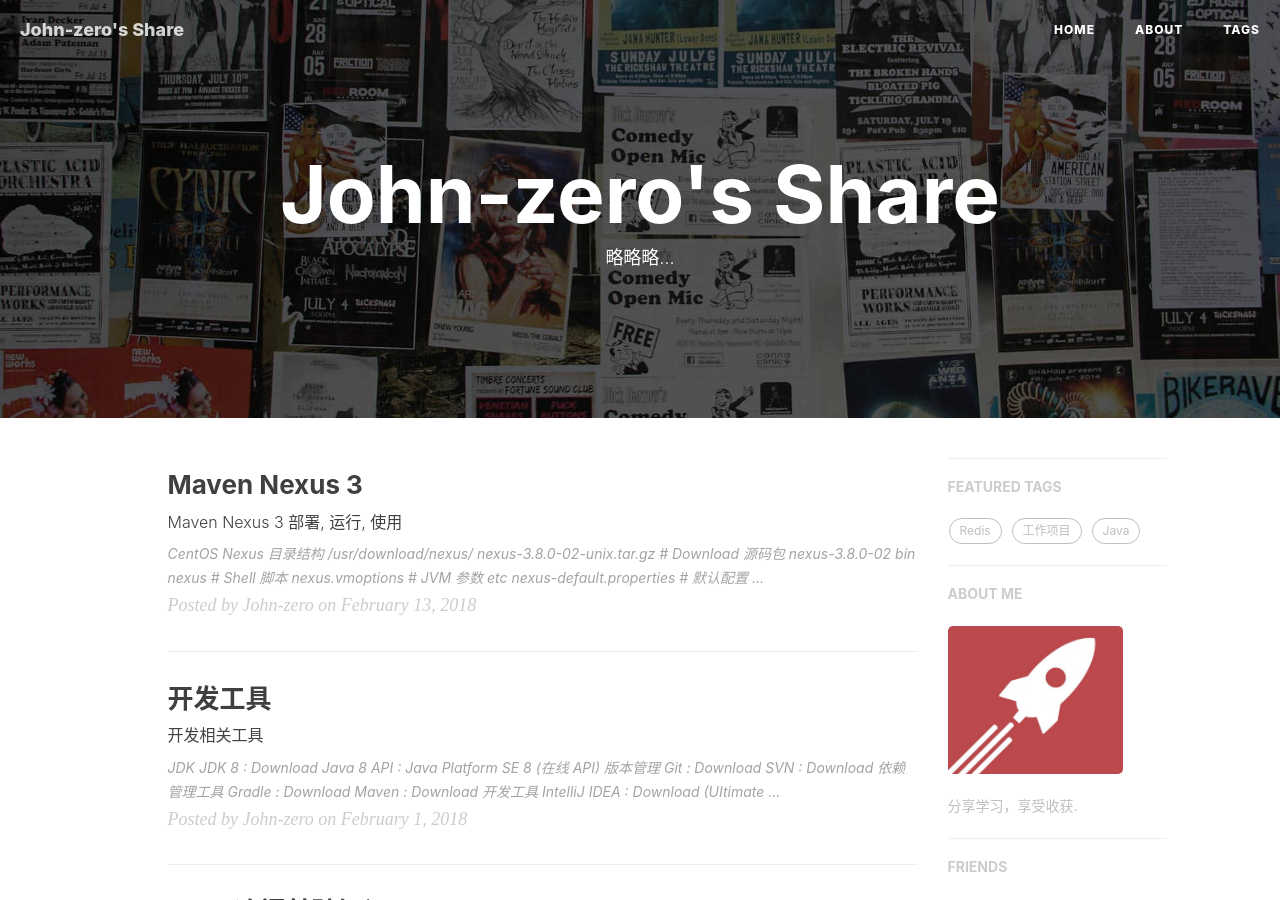
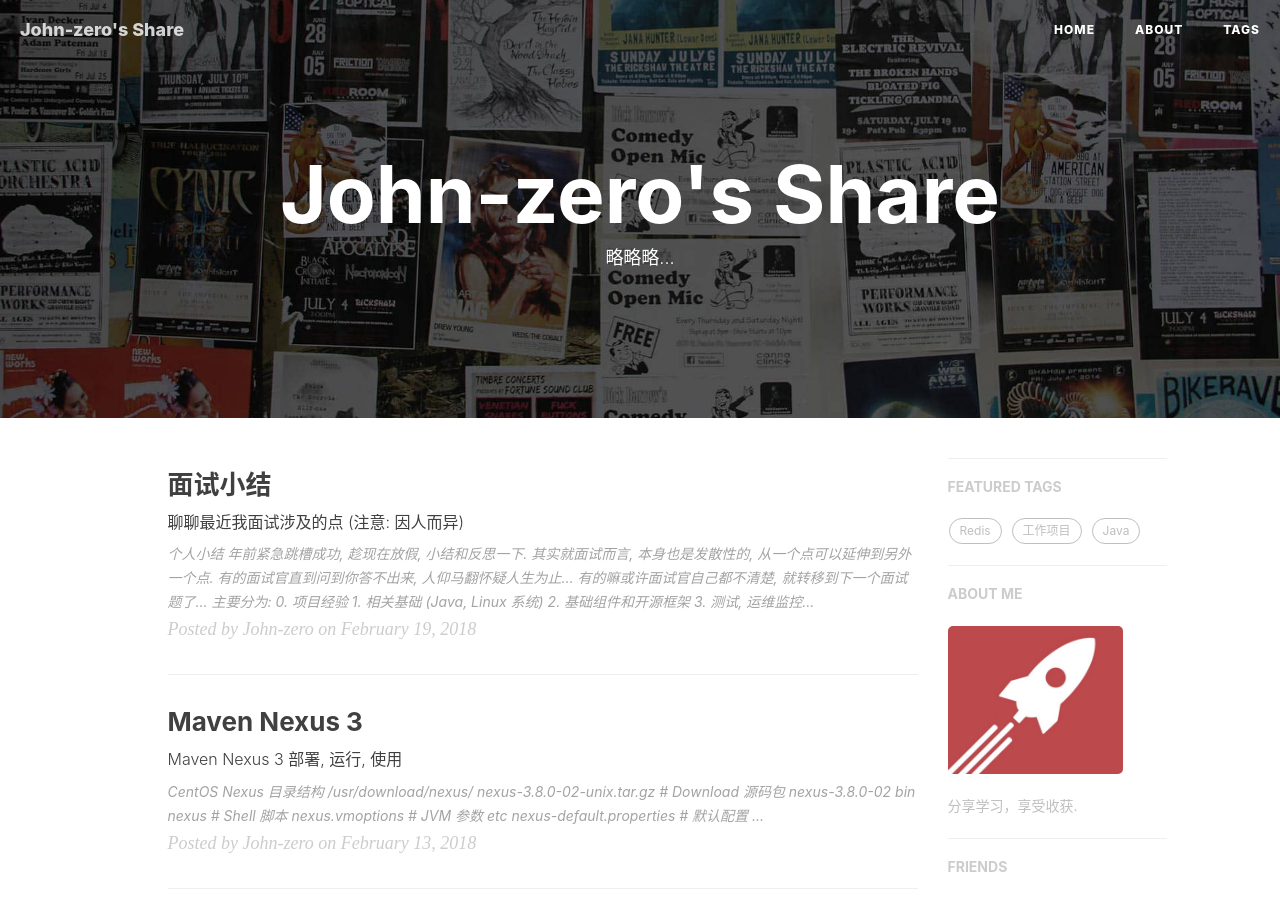
Before and after one commit to John-zero/John-zero.github.io, a Jekyll site: the page built from index.html, in a window 1280 px wide and 900 px high. Built offline with Jekyll 4.4.1, drawn with Linux system fonts in a browser that asks for light colours; nearby versions of some CDN libraries; the list of posts is cut into pages by our own code; comment, search, counter and statistics services are not loaded; some of the changed text lies outside the part shown.

Commit message:
refresh 面试小结

```diff
--- a/_posts/interview-summary.markdown
+++ b/_posts/2018-02-19-interview-summary.markdown
@@ -1,8 +1,8 @@
 ---
 layout:     	post
 title:        	"面试小结"
-subtitle:     	"聊聊最近面试涉及的点(注意: 因人而异)"
-date:         	2018-01-23
+subtitle:     	"聊聊最近我面试涉及的点 (注意: 因人而异)"
+date:         	2018-02-19
 author:       	"John-zero"
 header-img: 	"img/post-bg-os-metro.jpg"
 catalog:      	true
@@ -13,15 +13,19 @@ tags:
 
 
 <!--
-	Java, Linux, MYSQL, Redis, Netty, RabbitMQ, Dubbo, Spring 套件...
+	Java, Linux, MYSQL, Redis, Netty, RabbitMQ, Dubbo, Spring 套件, Nginx, 测试, 监控...
 -->
 
 
 ## 个人小结
 
-最近面试了几家公司, 特此小结和反思一下.
+年前紧急跳槽成功, 趁现在放假, 小结和反思一下.
 
-其实就面试而言, 本身也是发散性的, 从一个点可以延伸到另外一个点, 直到面试官问到你答不出来, 人仰马翻怀疑人生为止...
+其实就面试而言, 本身也是发散性的, 从一个点可以延伸到另外一个点.
+
+有的面试官直到问到你答不出来, 人仰马翻怀疑人生为止...
+
+有的嘛或许面试官自己都不清楚, 就转移到下一个面试题了...
 
 主要分为:
 
@@ -31,14 +35,17 @@ tags:
 
 	2. 基础组件和开源框架
 
-	3. 运维监控
+	3. 测试, 运维监控
 
 	4. 发散性思维
+		伪代码
 		业务设计
 		架构设计
 		...
 
-	5. "你有什么要问我的吗?"
+	5. 管理经验
+
+	6. "你有什么要问我的吗?"
 
 ***
 
@@ -47,11 +54,11 @@ tags:
 
 每个人所供职的公司不一样, 负责的业务也就有所不一样; 数据量不一样, 所使用的技术也就有所不一样.
 
-所以就项目经验而言, 自由发挥吧
+所以就项目经验而言, 自由发挥吧.
 
 比如介绍一下公司产品业务, 项目架构, 人员划分, 你所参与和负责的点, 技术亮点,
 
-遇到的难题(怎么发现的怎么解决的), 一些通用技术点是怎么去解决的(分布式锁, 分布式事务) 等等
+遇到的难题(怎么发现的怎么解决的), 一些通用技术点是怎么去解决的(分布式锁, 分布式事务) 等等 .
 
 ***
 
@@ -89,11 +96,12 @@ tags:
 			(锁概念, 锁分类[可重入锁, 悲观锁, 乐观锁, 自旋锁, 无锁 ...])
 			synchronized (关键字)
 			Lock (接口)
+			LockSupport
 			...
 
 		线程
-			线程状态
-			线程挂起
+			线程状态 [新建 (NEW), 可运行 (RUNNABLE), 阻塞 (BLOCKED), 等待 (WAITING), 计时等待 (TIMED_WAITING), 死亡 (TERMINATED)]
+			线程内存, 栈深
 			...
 
 			延伸:
@@ -209,7 +217,6 @@ tags:
 			大端, 小端
 			...
 
-
 	...
 
 ***
@@ -264,8 +271,8 @@ tags:
 
 	开源框架
 		Spring
+			Spring Boot, Spring Cloud
 			Spring AOP, Spring IOC
-			Spring Boot, Spring Cloud
 			Spring 事务
 			...
 
@@ -274,26 +281,38 @@ tags:
 			编解码 (粘包拆包)
 			序列化/反序列化
 			断线重连
+			Zero-Copy
+			内存
 			...
 
 ***
 
 
-## 3. 运维监控
+## 3. 测试, 运维监控
 
-	监控方案
-		阿里云/腾讯云自带监控平台, 小米 Open-Falcon, Zabbix ...
+	测试
 
-	监控通知
-		微信, 短信, 邮件
+		测试粒度
 
-	监控项
-		Linux (CPU, Memory, IO, Network)
-		Redis
-		MYSQL
-		各种线程池
-		各种接口
-		...
+		测试方案
+
+		测试数据收集
+
+	运维监控
+
+		监控方案
+			阿里云/腾讯云自带监控平台, 小米 Open-Falcon, Zabbix ...
+
+		监控(报警)通知
+			微信, 短信, 邮件 ...
+
+		监控项(粒度)
+			Linux (CPU, Memory, IO, Network)
+			Redis
+			MYSQL
+			各种线程池
+			各种接口
+			...
 
 ***
 
@@ -317,7 +336,26 @@ tags:
 ***
 
 
-## 5. "你有什么要问我的吗?"
+## 5. 管理经验
+
+	项目管理
+
+	任务分配
+
+	进度跟踪
+
+	质量保证
+
+	技术支持
+
+	人员发掘
+
+	...
+
+***
+
+
+## 6. "你有什么要问我的吗?"
 
 	应聘岗位的工作方向内容
 
```
Also changed, not shown: _includes/about/zh.md (+2 -2 lines).
